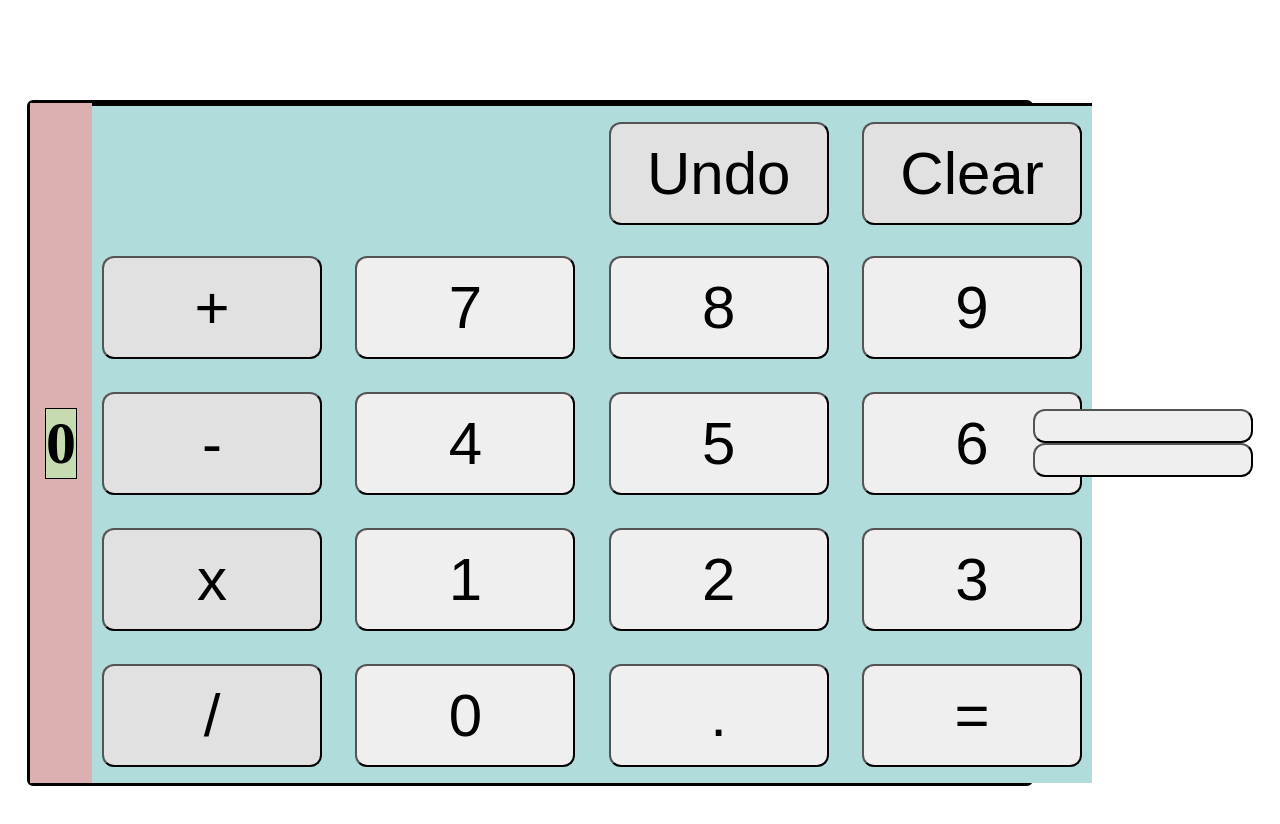
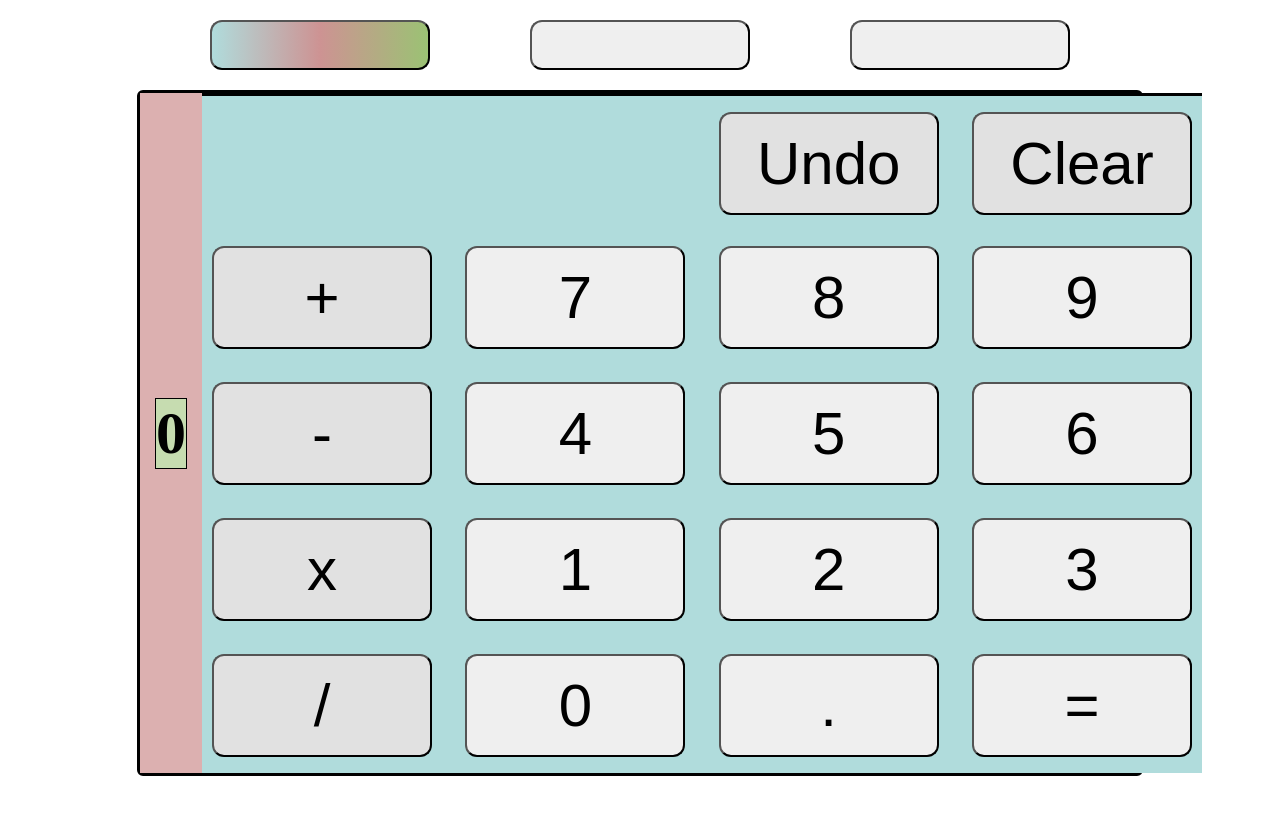
Before and after one commit to thebrianwong/odin-calculator, a plain HTML site: page index.html in a window 1280 px wide. After the commit the page ends 800 px from the top, so only its background shows below. Drawn offline with Linux system fonts and the light colour scheme.

Commit message:
Style spacing of color buttons and add gradient color to first button

```diff
--- a/index.html
+++ b/index.html
@@ -10,6 +10,11 @@
 </head>
 <body>
     <div class="container">
+        <div class="color-container">
+            <button class="color-button" id="color-1"></button>
+            <button class="color-button" id="color-2"></button>
+            <button class="color-button" id="color-3"></button>
+        </div>
         <div class="calculator-container">
             <div class="top-container">
                 <div class="display-container">
@@ -41,10 +46,6 @@
                 </div>
             </div>
         </div>
-        <div class="color-container">
-            <button></button>
-            <button></button>
-        </div>
     </div>
 </body>
 </html>
--- a/styles.css
+++ b/styles.css
@@ -12,9 +12,10 @@ button {
 
 .container {
     display: flex;
+    flex-direction: column;
     justify-content: center;
     align-items: center;
-    margin: 100px 0;
+    margisn: 100px 0;
 }
 
 .calculator-container,
@@ -94,5 +95,15 @@ button {
 
 .color-container {
     display: flex;
-    flex-direction: column;
+    justify-content: space-around;
+    gap: 100px;
+    margin: 20px 0;
 }
+
+.color-button {
+    height: 50px;
+}
+
+#color-1 {
+    background-image: linear-gradient(to right, rgba(176, 220, 220, 1), rgba(194, 116, 116, 0.75), rgba(155, 194, 116, 1));
+}
```
